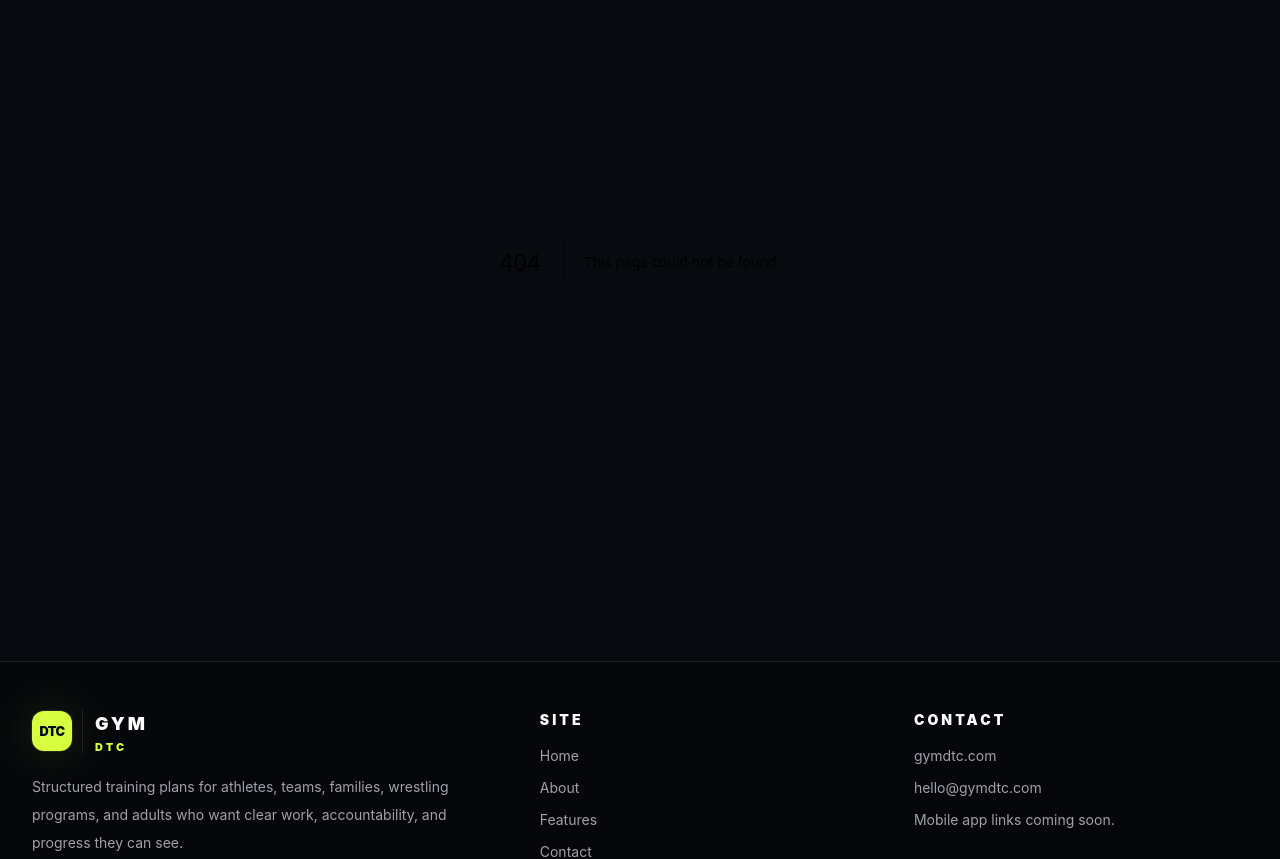
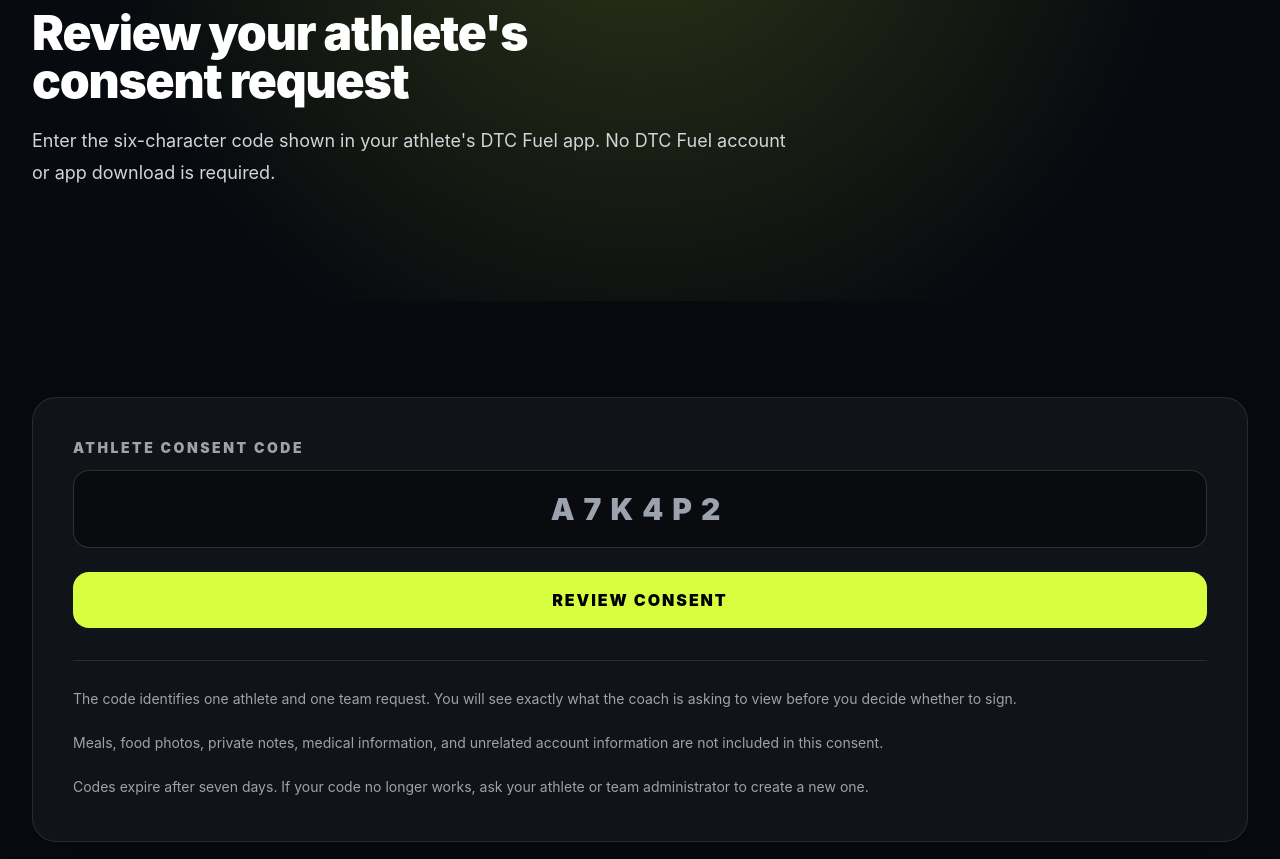
Before and after one commit to nathanbeckernb-cloud/gymdtc-web, a Next.js app: page /consent in a window 1280 px wide. Before the commit this address had no page. Shown: the part 220-1079 px from the top of the page. Built offline with nearby package versions, Linux system fonts and the light colour scheme.

Commit message:
feat: add DTC Fuel parent consent entry page

```diff
--- /dev/null
+++ b/src/app/consent/page.tsx
@@ -0,0 +1,70 @@
+import type { Metadata } from "next";
+
+import { Card } from "@/components/card";
+import { Container } from "@/components/container";
+import { SectionHeading } from "@/components/section-heading";
+
+export const metadata: Metadata = {
+  title: "DTC Fuel Parent Consent",
+  description: "Enter a DTC Fuel athlete consent code to review and sign team weight-sharing permission.",
+};
+
+export default function ConsentPage() {
+  return (
+    <>
+      <section className="bg-radial-volt py-20 sm:py-28">
+        <Container>
+          <SectionHeading
+            eyebrow="DTC Fuel · Parent/Guardian"
+            title="Review your athlete's consent request"
+            description="Enter the six-character code shown in your athlete's DTC Fuel app. No DTC Fuel account or app download is required."
+          />
+        </Container>
+      </section>
+
+      <section className="py-16 sm:py-24">
+        <Container className="max-w-3xl">
+          <Card className="p-6 sm:p-8 lg:p-10">
+            <form action="/consent/review" method="get" className="space-y-6">
+              <div>
+                <label htmlFor="code" className="block text-sm font-black uppercase tracking-[0.18em] text-zinc-400">
+                  Athlete consent code
+                </label>
+                <input
+                  id="code"
+                  name="code"
+                  inputMode="text"
+                  autoCapitalize="characters"
+                  autoComplete="one-time-code"
+                  maxLength={8}
+                  required
+                  placeholder="A7K4P2"
+                  className="mt-3 w-full rounded-2xl border border-white/15 bg-black/40 px-5 py-5 text-center text-3xl font-black uppercase tracking-[0.3em] text-white outline-none transition focus:border-volt"
+                />
+              </div>
+
+              <button
+                type="submit"
+                className="w-full rounded-2xl bg-volt px-6 py-4 text-base font-black uppercase tracking-[0.12em] text-black transition hover:bg-white"
+              >
+                Review Consent
+              </button>
+            </form>
+
+            <div className="mt-8 space-y-4 border-t border-white/10 pt-6 text-sm leading-7 text-zinc-400">
+              <p>
+                The code identifies one athlete and one team request. You will see exactly what the coach is asking to view before you decide whether to sign.
+              </p>
+              <p>
+                Meals, food photos, private notes, medical information, and unrelated account information are not included in this consent.
+              </p>
+              <p>
+                Codes expire after seven days. If your code no longer works, ask your athlete or team administrator to create a new one.
+              </p>
+            </div>
+          </Card>
+        </Container>
+      </section>
+    </>
+  );
+}
```
